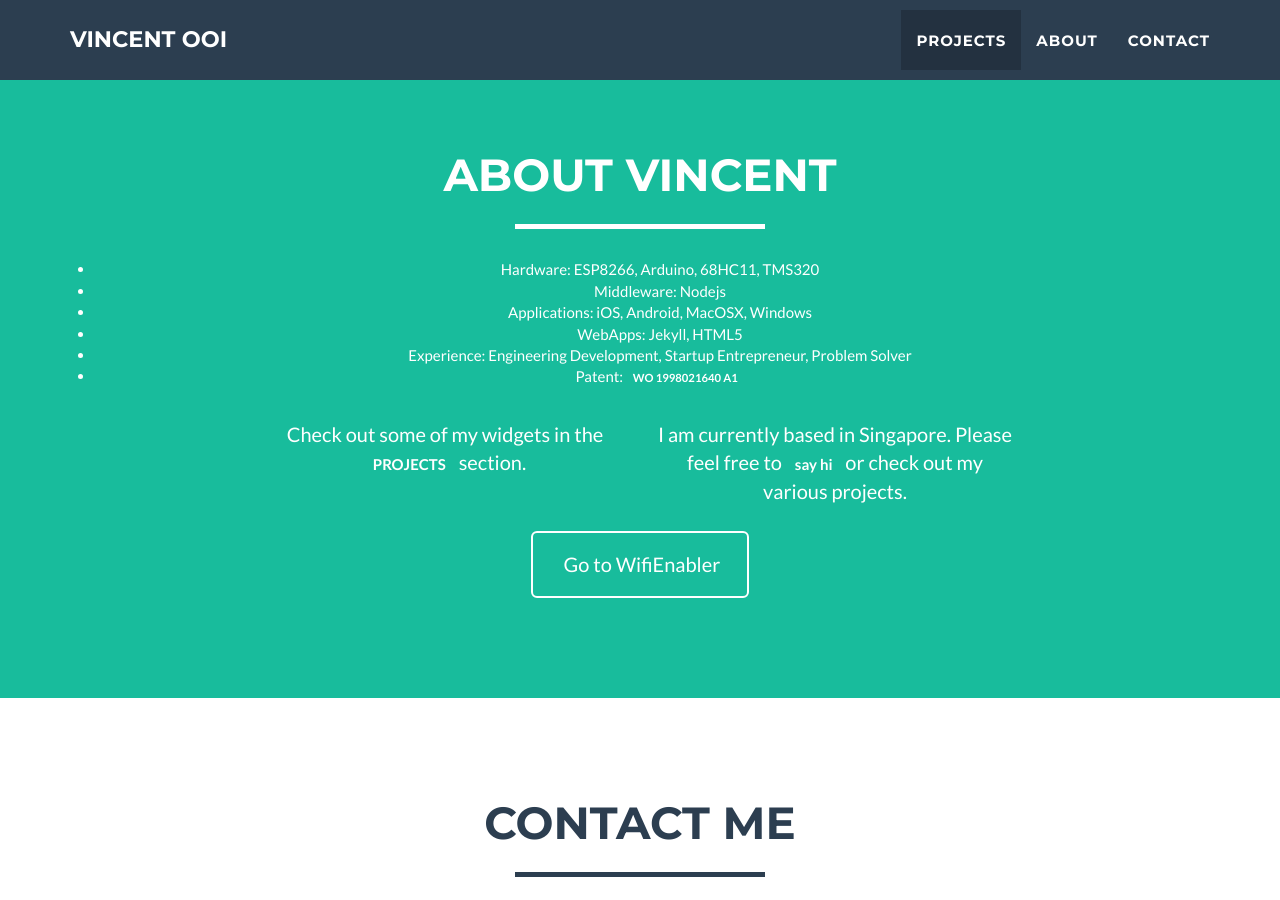
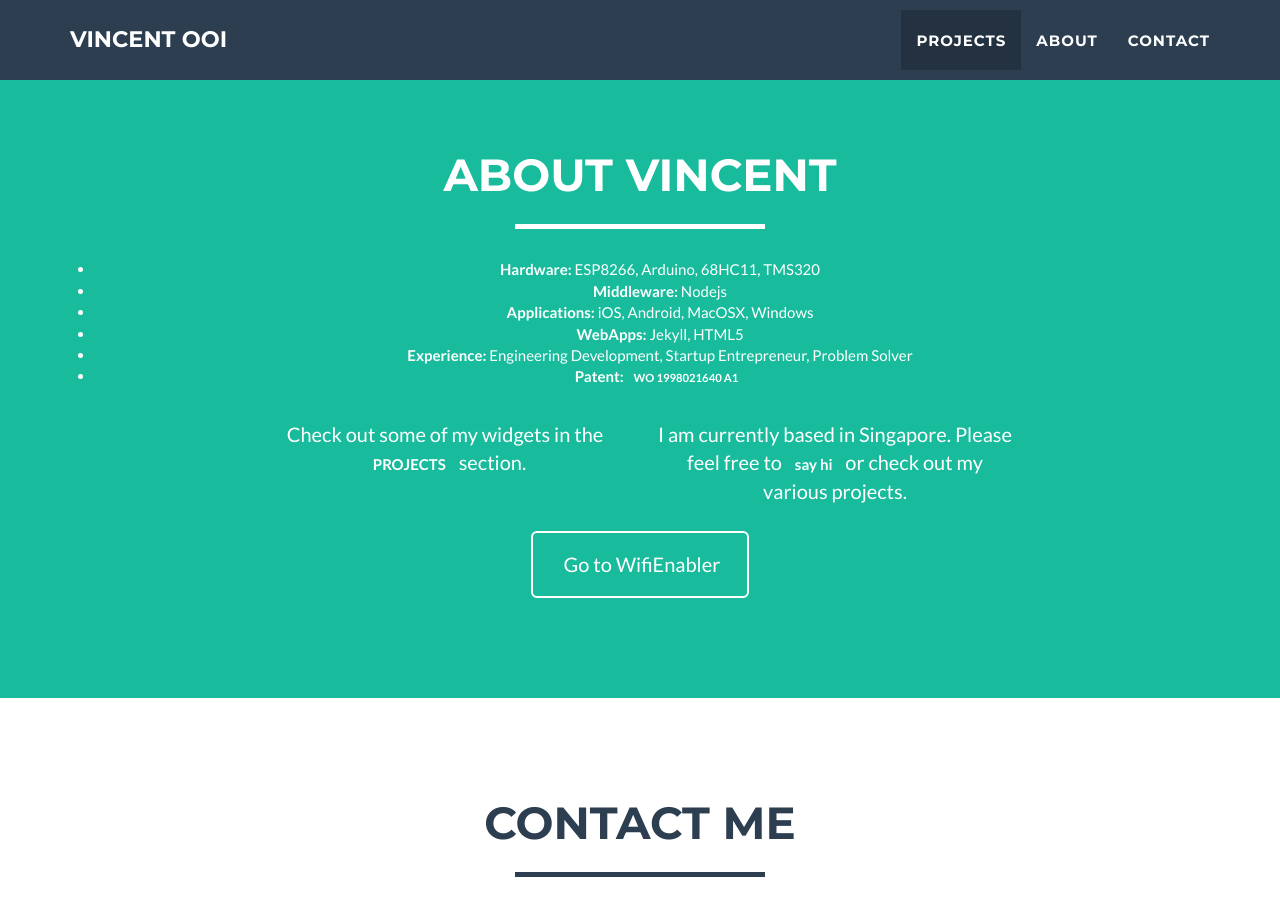
Before and after one commit to ooivincent/ooivincent.github.io, a Jekyll site: the page built from index.html, in a window 1280 px wide and 900 px high, scrolled down 1539 px. Built offline with Jekyll 4.4.1, drawn with Linux system fonts in a browser that asks for light colours; comment, search, counter and statistics services are not loaded.

Commit message:
image and descirption update

```diff
--- a/_includes/about.html
+++ b/_includes/about.html
@@ -8,13 +8,13 @@
                 </div>
             </div>
             <div class="row" align="center">
-                <ul list-style-type:circle>
-                        <li>Hardware: ESP8266, Arduino, 68HC11, TMS320</li>
-                        <li>Middleware: Nodejs</li>
-                        <li>Applications: iOS, Android, MacOSX, Windows</li>
-                        <li>WebApps: Jekyll, HTML5</li>
-                        <li>Experience: Engineering Development, Startup Entrepreneur, Problem Solver</li>
-                        <li> Patent: <a class="label" href="http://www.google.com/patents/WO1998021640A1?cl=en">WO 1998021640 A1</a></li>
+                <ul list-style-type:none>
+                        <li><b>Hardware:</b> ESP8266, Arduino, 68HC11, TMS320</li>
+                        <li><b>Middleware:</b> Nodejs</li>
+                        <li><b>Applications:</b> iOS, Android, MacOSX, Windows</li>
+                        <li><b>WebApps:</b> Jekyll, HTML5</li>
+                        <li><b>Experience:</b> Engineering Development, Startup Entrepreneur, Problem Solver</li>
+                        <li><b>Patent:</b> <a class="label" href="http://www.google.com/patents/WO1998021640A1?cl=en">WO 1998021640 A1</a></li>
                     </ul><br>
                 <div class="col-lg-4 col-lg-offset-2">
                     <p>Check out some of my widgets in the <a class="label" href="#projects">PROJECTS</a> section.</p>
```
